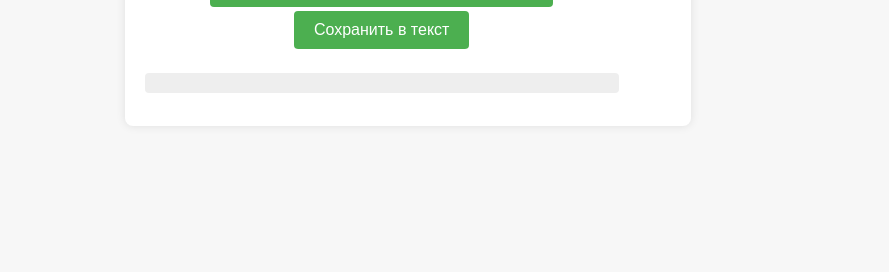
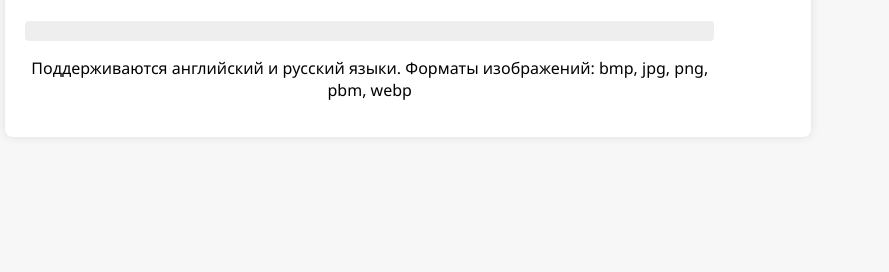
Before and after one commit to poposhka1990/scan-to-text-converter, a website: page index.html in a window 1280 px wide. Shown: the part 461-733 px from the top of the page, without its empty margins (232-1121 px from the left). Drawn offline with Linux system fonts and the light colour scheme.

Commit message:
correct styles

```diff
--- a/index.html
+++ b/index.html
@@ -18,6 +18,7 @@
     <button onclick="convertImageToText()">Сохранить в текст</button>
     <div id="loader" class="loader" style="display: none;"></div>
     <pre id="textOutput"></pre>
+    <p>Поддерживаются английский и русский языки. Форматы изображений: bmp, jpg, png, pbm, webp</p>
   </div>
   <footer>
     <span>Разработано:</span><a href="https://github.com/poposhka1990" target="_blank"><img class="github_logo" src="./assets/github-logo.svg"></a>
```
